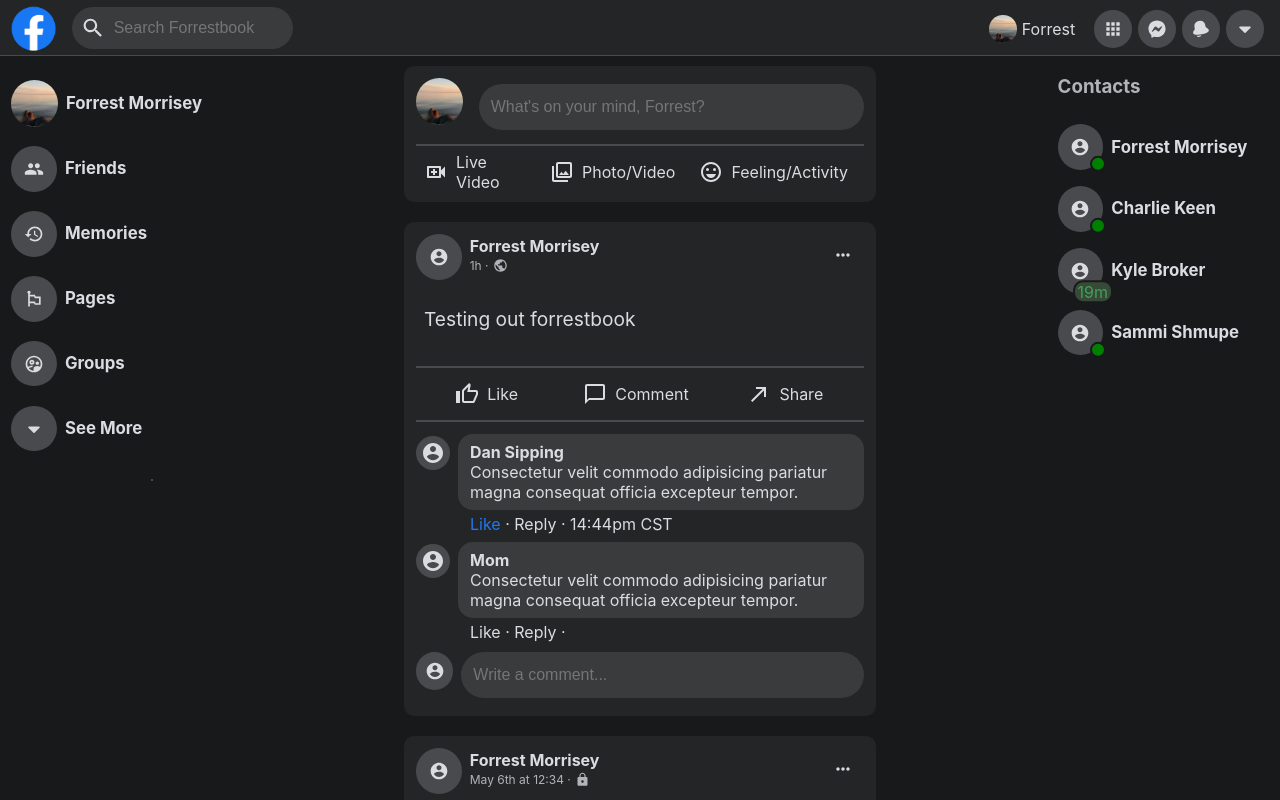
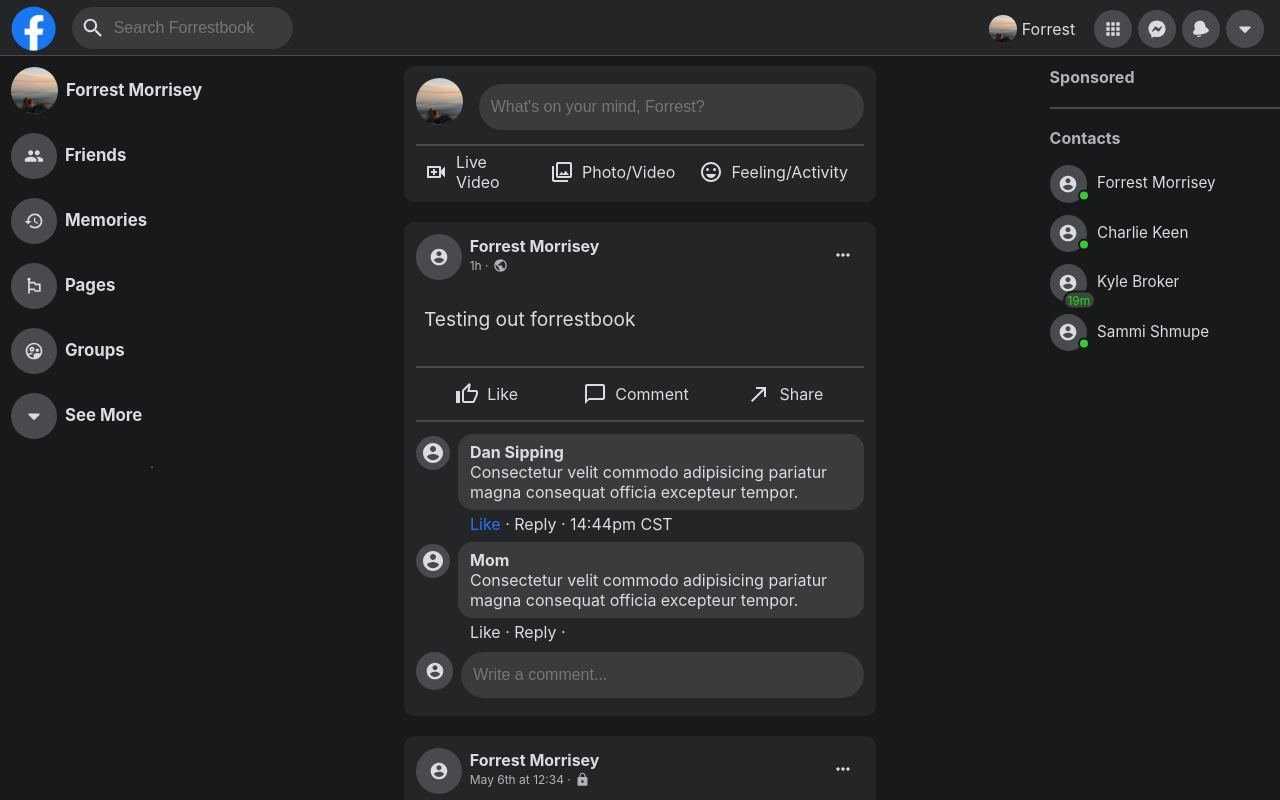
Before and after one commit to fmorrisey/FB_DropDown, a React (Create React App) app: page / in a window 1280 px wide. Shown: the top 800 px of the page. Built offline with nearby package versions, Linux system fonts and the light colour scheme.

Commit message:
Sitewide refactor, variables repalced filtering values. Messenger got a facelift to mimmic fb closly

```diff
--- a/src/components/messenger/messenger.jsx
+++ b/src/components/messenger/messenger.jsx
@@ -24,7 +24,7 @@
 
     return (
       <div key={index} className="friend-item">
-        <span className="icon-account icon-left">
+        <span className="icon-account__small icon-left">
           <AccountCircleIcon />
           <ActiveUser />
         </span>
@@ -37,7 +37,11 @@
     <div className="messenger">
       <div>
         <span className="header">
-          <h3>Contacts</h3>
+          <h4>Sponsored</h4>
+        </span>
+        <hr />
+        <span className="header">
+          <h4>Contacts</h4>
         </span>
         {/* <span className="icon icon-button">
           <VideoCallIcon />
--- a/src/components/messenger/messenger.scss
+++ b/src/components/messenger/messenger.scss
@@ -9,13 +9,10 @@
   display: flex;
 
   .friend {
-    $content-padding: 10px;
     color: $text-color;
     background-color: $bg-body;
     margin: 0px;
-    margin-right: 2vw;
-    // margin-left: 2vw;
-    padding: $content-padding;
+    margin-right: 1vw;
     border-radius: 10px;
 
     &-item {
@@ -26,7 +23,6 @@
       justify-content: start;
       border-radius: $border-radius;
       transition: background $speed;
-      padding: 0.5rem;
       //   margin-right: 0.5rem;
     }
 
@@ -49,18 +45,18 @@
   .header {
     display: flex;
     flex-direction: row;
-    padding-inline: 0.5rem;
-    padding-right: 0.5rem;
     color: $text-color-alt;
+    line-height: 0;
+    font-weight: 300;
   }
 
   .username {
     display: flex;
-    font-size: 1.05rem;
-    font-weight: bold;
+    font-size: 0.95rem;
     line-height: 1.5em;
     margin-top: auto;
     margin-bottom: auto;
+    margin-left: 10px;
   }
 
   .active {
@@ -69,21 +65,21 @@
     }
 
     &-dot {
-      background: green;
+      background: limegreen;
       border-radius: 50%;
       border: 2px solid $bg-body;
       position: absolute;
       z-index: 10;
       bottom: 0;
-      transform: translateY(155%);
-      width: 12px;
-      height: 12px;
+      transform: translateY(145%);
+      width: 8px;
+      height: 8px;
     }
 
     &-last {
       background-color: #364a37;
       border: 2px solid $bg-body;
-      color: #43a059;
+      color: limegreen;
       padding-right: 22px;
       padding-left: 2px;
       padding-bottom: 7px;
@@ -93,8 +89,9 @@
       bottom: 0;
       right: 5px;
       transform: translate(70%, 140%);
-      width: 12px;
-      height: 12px;
+      width: 5px;
+      height: 8px;
+      font-size: 0.75rem;
     }
   }
 
--- a/src/components/navbar/navbar.scss
+++ b/src/components/navbar/navbar.scss
@@ -23,7 +23,7 @@
   // Styles the input box
   span .search {
     display: inline;
-    transition: filter 300ms;
+    transition: filter $filter-speed;
 
     &-input {
       z-index: 10;
@@ -41,7 +41,7 @@
       width: 15%;
       // #TODO: Correct hover and focus events
       &:focus {
-        filter: brightness(1.2);
+        filter: $filter-effect;
         outline-color: transparent;
         outline-style: none;
       }
@@ -65,7 +65,7 @@
       top: 0px;
       cursor: pointer;
       color: $text-color;
-      transition: filter 300ms;
+      transition: filter $filter-speed;
     }
   }
 }
@@ -99,7 +99,7 @@
     align-items: center;
     justify-content: center;
     color: $text-color;
-    transition: background-color 300ms;
+    transition: background-color $filter-speed;
 
     &:hover {
       background-color: $bg-accent;
--- a/src/components/newsfeed/newsfeed.scss
+++ b/src/components/newsfeed/newsfeed.scss
@@ -40,9 +40,9 @@
 
         width: 85%;
         height: 30px;
-        &:focus {
-          outline-color: transparent;
-          outline-style: none;
+        transition: filter $filter-speed;
+        &:hover {
+          filter: $filter-effect;
         }
       }
 
--- a/src/components/sidenav/sidenav.scss
+++ b/src/components/sidenav/sidenav.scss
@@ -8,7 +8,7 @@
   display: flex;
   width: clamp(22vw, 200px, 32vw);
   flex-direction: column;
-  margin-top: 1vw;
+  margin-top: 0vw;
   color: $text-color;
 
   .side {
--- a/src/index.scss
+++ b/src/index.scss
@@ -70,7 +70,7 @@
     display: flex;
     justify-content: center;
     align-items: center;
-    transition: filter 300ms;
+    transition: filter $filter-speed;
 
     &-navbar {
       // Controls top navbar display
@@ -104,7 +104,7 @@
     display: flex;
     justify-content: center;
     align-items: center;
-    transition: filter 300ms;
+    transition: filter $filter-speed;
 
     &__BG {
       @extend .icon-button;
@@ -120,7 +120,7 @@
     }
 
     &:hover {
-      filter: brightness(1.2);
+      filter: $filter-effect;
     }
 
     svg {
@@ -168,11 +168,11 @@
     display: flex;
     justify-content: center;
     align-items: center;
-    transition: filter 300ms;
+    transition: filter $filter-speed;
     background-color: #484a4d;
 
     &:hover {
-      filter: brightness(1.2);
+      filter: $filter-effect;
     }
 
     svg {
--- a/src/scss/_variables.scss
+++ b/src/scss/_variables.scss
@@ -1,6 +1,6 @@
 $bg: #242526;
 $bg-body: #18191a;
-$bg-accent: #484a4d;
+$bg-accent: #3a3b3c;
 
 $text-color: #dadce1;
 $text-color-alt: #b0b3b8;
@@ -10,4 +10,8 @@
 $border: 1px solid #484a4d;
 $border-color: #484a4d;
 $border-radius: 8px;
+
 $speed: 500ms;
+
+$filter-speed: 200ms;
+$filter-effect: brightness(1.1);
```
